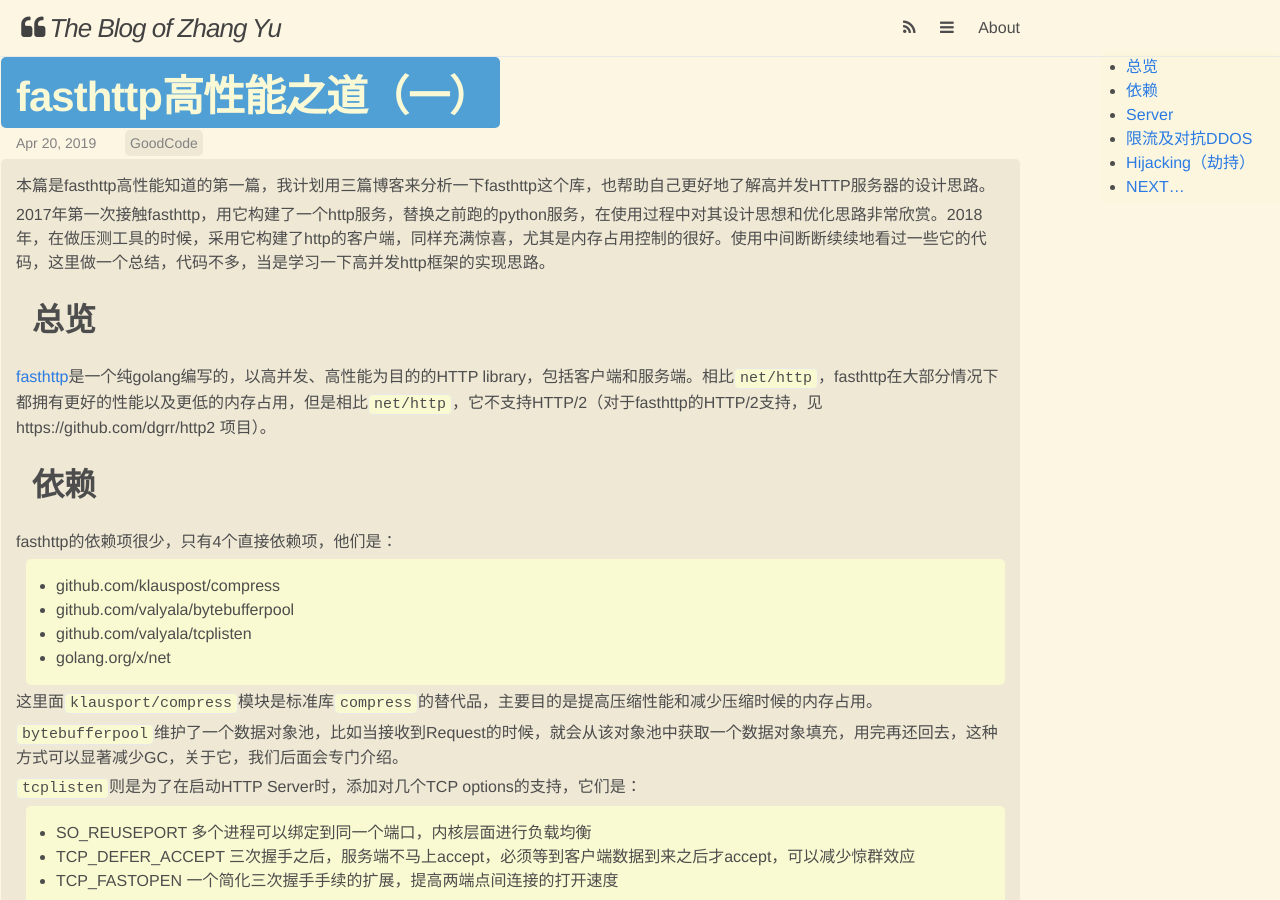
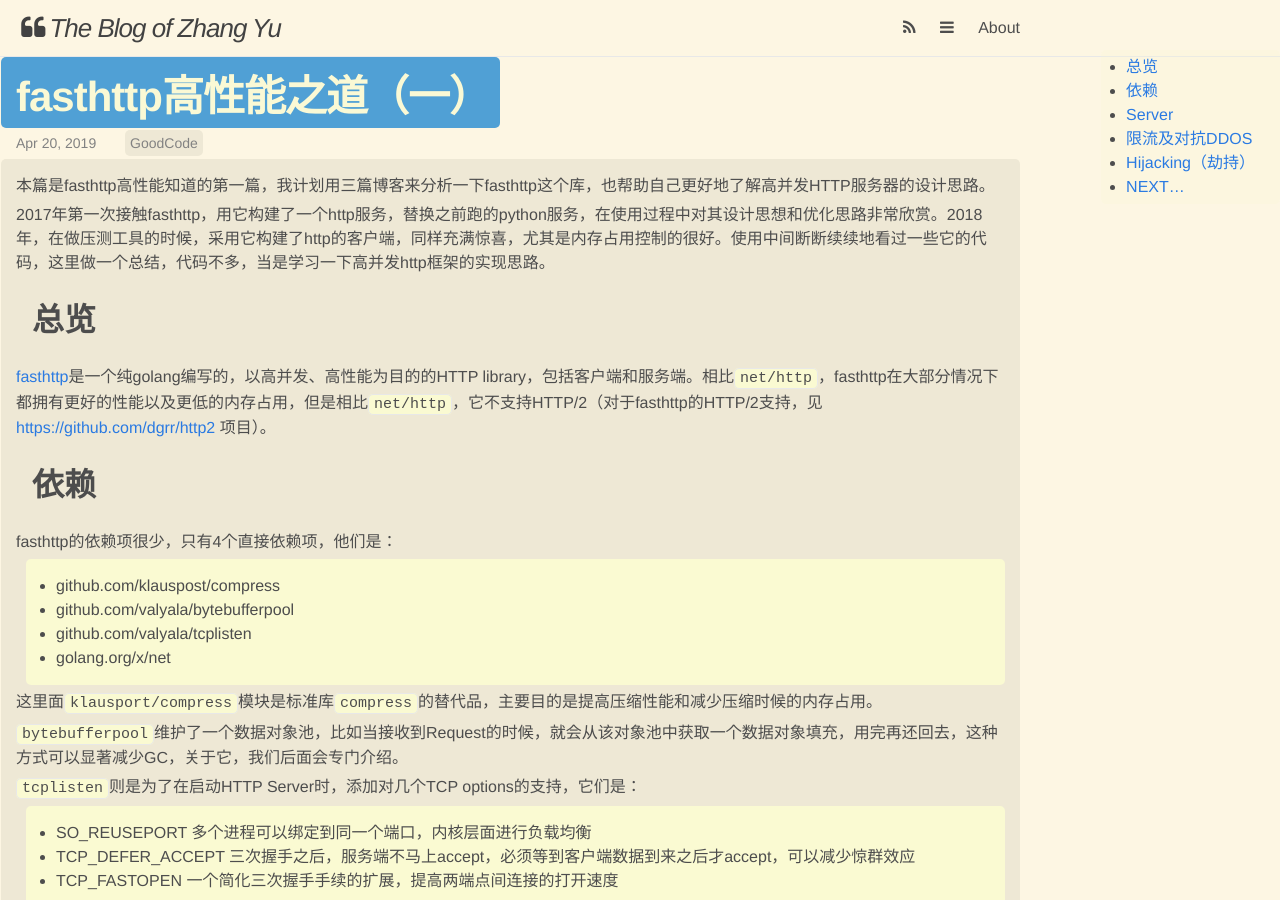
Before and after one commit to feiyuw/feiyuw.github.io, a Jekyll site: the page built from _posts/2019-04-20-dive-into-fasthttp-1.md, in a window 1280 px wide and 900 px high. Built offline with Jekyll 4.4.1, drawn with Linux system fonts in a browser that asks for light colours; nearby versions of some CDN libraries; comment, search, counter and statistics services are not loaded; some of the changed lines change nothing that is shown.

Commit message:
update blog

```diff
--- a/_posts/2019-04-20-dive-into-fasthttp-1.md
+++ b/_posts/2019-04-20-dive-into-fasthttp-1.md
@@ -10,7 +10,7 @@ categories: "GoodCode"
 
 ## 总览
 
-[fasthttp](https://github.com/valyala/fasthttp)是一个纯golang编写的，以高并发、高性能为目的的HTTP library，包括客户端和服务端。相比`net/http`，fasthttp在大部分情况下都拥有更好的性能以及更低的内存占用，但是相比`net/http`，它不支持HTTP/2（对于fasthttp的HTTP/2支持，见 https://github.com/dgrr/http2 项目）。
+[fasthttp](https://github.com/valyala/fasthttp)是一个纯golang编写的，以高并发、高性能为目的的HTTP library，包括客户端和服务端。相比`net/http`，fasthttp在大部分情况下都拥有更好的性能以及更低的内存占用，但是相比`net/http`，它不支持HTTP/2（对于fasthttp的HTTP/2支持，见 [https://github.com/dgrr/http2](https://github.com/dgrr/http2) 项目）。
 
 ## 依赖
 
```
